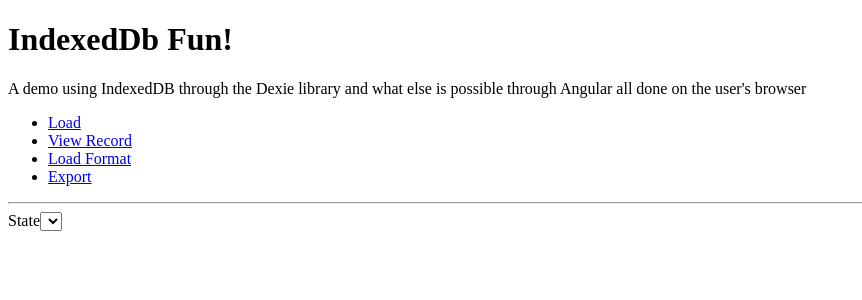
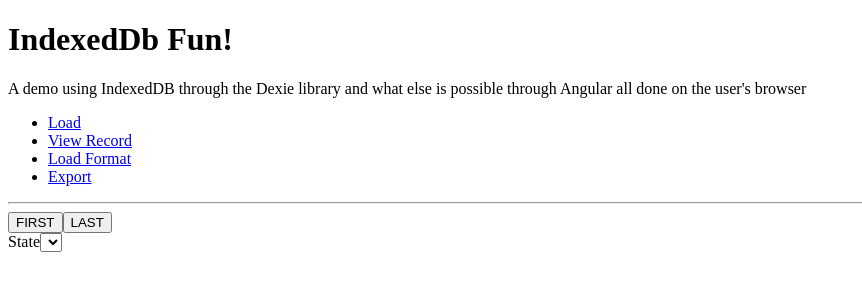
Before and after one commit to mococowboy/indexedDbFun, an Angular app: page /record-view in a window 1280 px wide. Shown: the top 300 px of the page, without its empty margins (0-862 px from the left). Built offline with nearby package versions, Linux system fonts and the light colour scheme.

Commit message:
Implemented first and last button functionality.

```diff
--- a/src/app/dexie.service.ts
+++ b/src/app/dexie.service.ts
@@ -19,6 +19,16 @@
 
   bulkPut(stateFileArray: State[]): void {
     this.db.state.bulkPut(stateFileArray);
+  }
+
+  getFirst(): Observable<State> {
+    // @ts-ignore
+    return from(this.db.state.orderBy('fips').first());
+  }
+
+  getLast(): Observable<State> {
+    // @ts-ignore
+    return from(this.db.state.orderBy('fips').reverse().first());
   }
 
   clearStates(): void {
--- a/src/app/load-format/load-format.component.ts
+++ b/src/app/load-format/load-format.component.ts
@@ -1,6 +1,6 @@
 import {Component} from '@angular/core';
-import {DexieService, State} from "../dexie.service";
-import {Observable} from "rxjs";
+import {DexieService, State} from '../dexie.service';
+import {Observable} from 'rxjs';
 
 @Component({
   selector: 'app-load-format',
--- a/src/app/record-view/record-view.component.html
+++ b/src/app/record-view/record-view.component.html
@@ -1,8 +1,8 @@
 <nav>
-<!--  <button (click)="first()">FIRST</button>-->
+  <button (click)="first()">FIRST</button>
 <!--  <button (click)="prev()">PREVIOUS</button>-->
 <!--  <button (click)="next()">NEXT</button>-->
-<!--  <button (click)="last()">LAST</button>-->
+  <button (click)="last()">LAST</button>
 </nav>
 
 <label for="states">State</label>
--- a/src/app/record-view/record-view.component.ts
+++ b/src/app/record-view/record-view.component.ts
@@ -1,6 +1,6 @@
 import {Component, OnInit} from '@angular/core';
-import {FormControl} from "@angular/forms";
-import {DexieService, State} from "../dexie.service";
+import {FormControl} from '@angular/forms';
+import {DexieService, State} from '../dexie.service';
 
 @Component({
   selector: 'app-record-view',
@@ -19,7 +19,11 @@
   states: State[] = [];
 
   first(): void {
+    this.ds.getFirst().subscribe(n => console.log(n));
+  }
 
+  last(): void {
+    this.ds.getLast().subscribe(n => console.log(n));
   }
 
   ngOnInit(): void {
```
